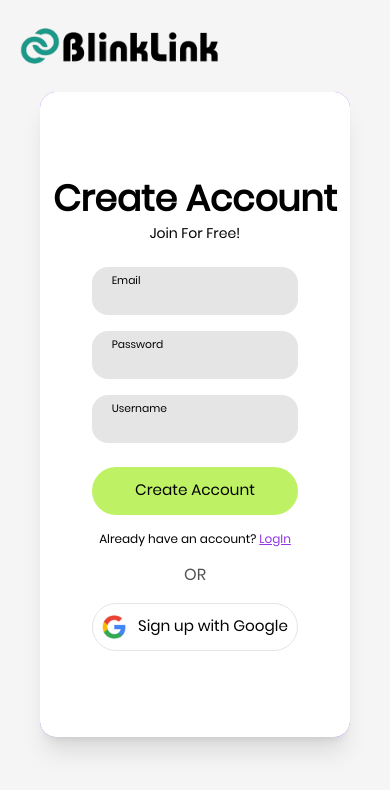
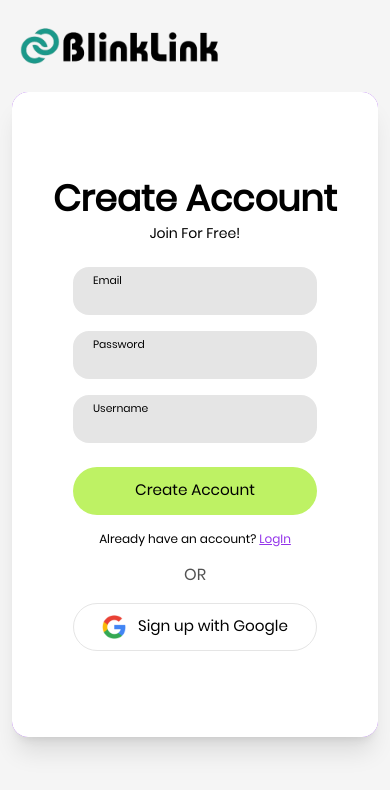
Before and after one commit to SohaChauhan/blinklink, a Next.js app: page /signup in a window 390 px wide. Shown: the top 790 px of the page. Built offline with nearby package versions, Linux system fonts and the light colour scheme.

Commit message:
login/signup mobile view update

```diff
--- a/src/app/login/page.js
+++ b/src/app/login/page.js
@@ -71,7 +71,7 @@ export default function Login() {
         </Link>
       </div>
       <section
-        className={`bg-[#4c956c] h-[645px] lg:mx-20 mx-10 shadow-xl flex rounded-2xl ${poppins.className}`}
+        className={`bg-[#4c956c] h-[645px] lg:mx-20 sm:mx-5 mx-3 shadow-xl flex rounded-2xl ${poppins.className}`}
       >
         {/* <div className="w-1/2 h-full lg:visible collapse rounded-l-2xl "></div> */}
 
--- a/src/app/signup/page.js
+++ b/src/app/signup/page.js
@@ -90,7 +90,7 @@ export default function Signup() {
           </Link>
         </div>
         <section
-          className={`bg-purple-600 h-[645px] lg:mx-20 mx-10 shadow-xl flex rounded-2xl ${poppins.className}`}
+          className={`bg-purple-600 h-[645px] lg:mx-20 sm:mx-5 mx-3 shadow-xl flex rounded-2xl ${poppins.className}`}
         >
           <div className="w-1/2 h-full lg:flex lg:items-center hidden rounded-l-2xl ">
             <Image
```
